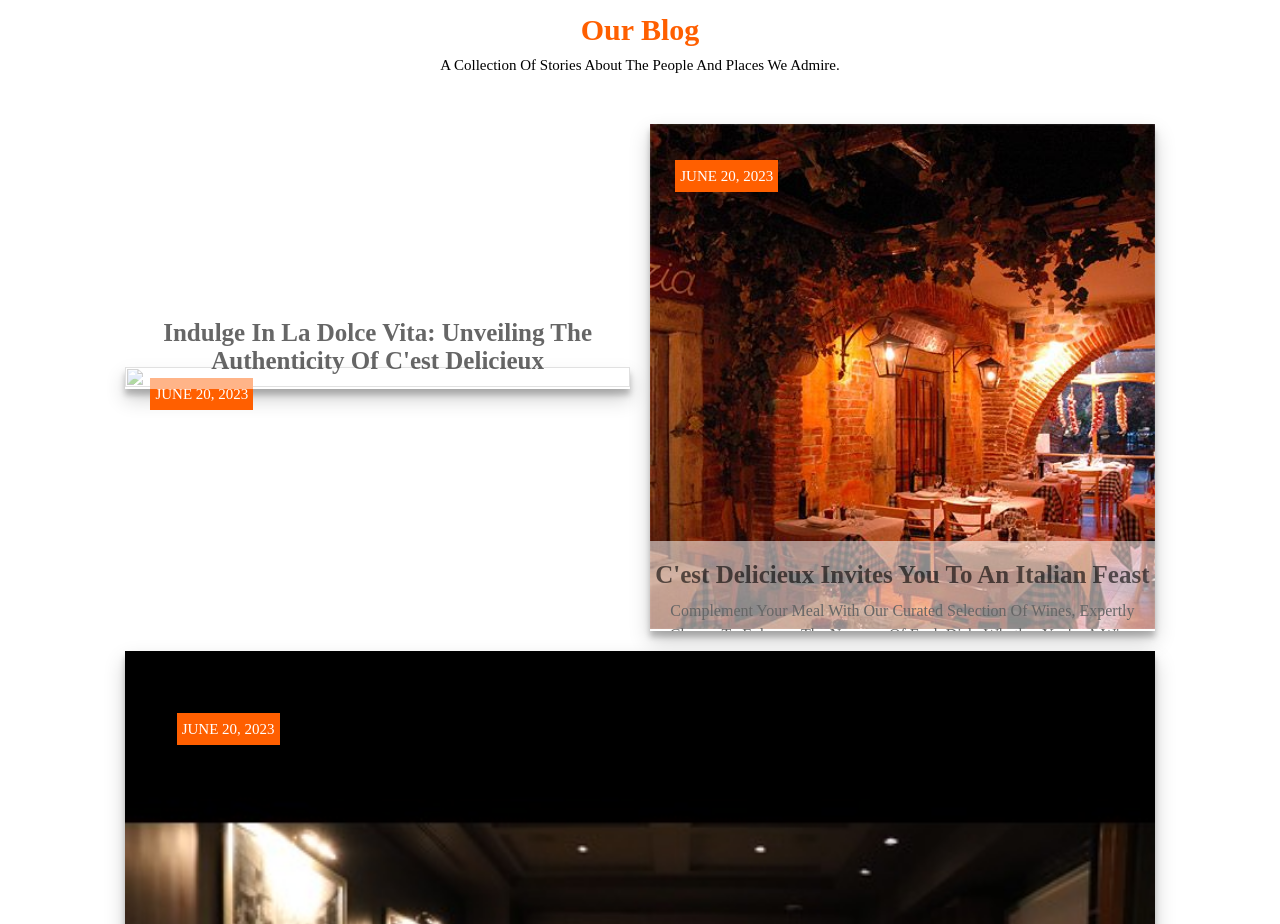
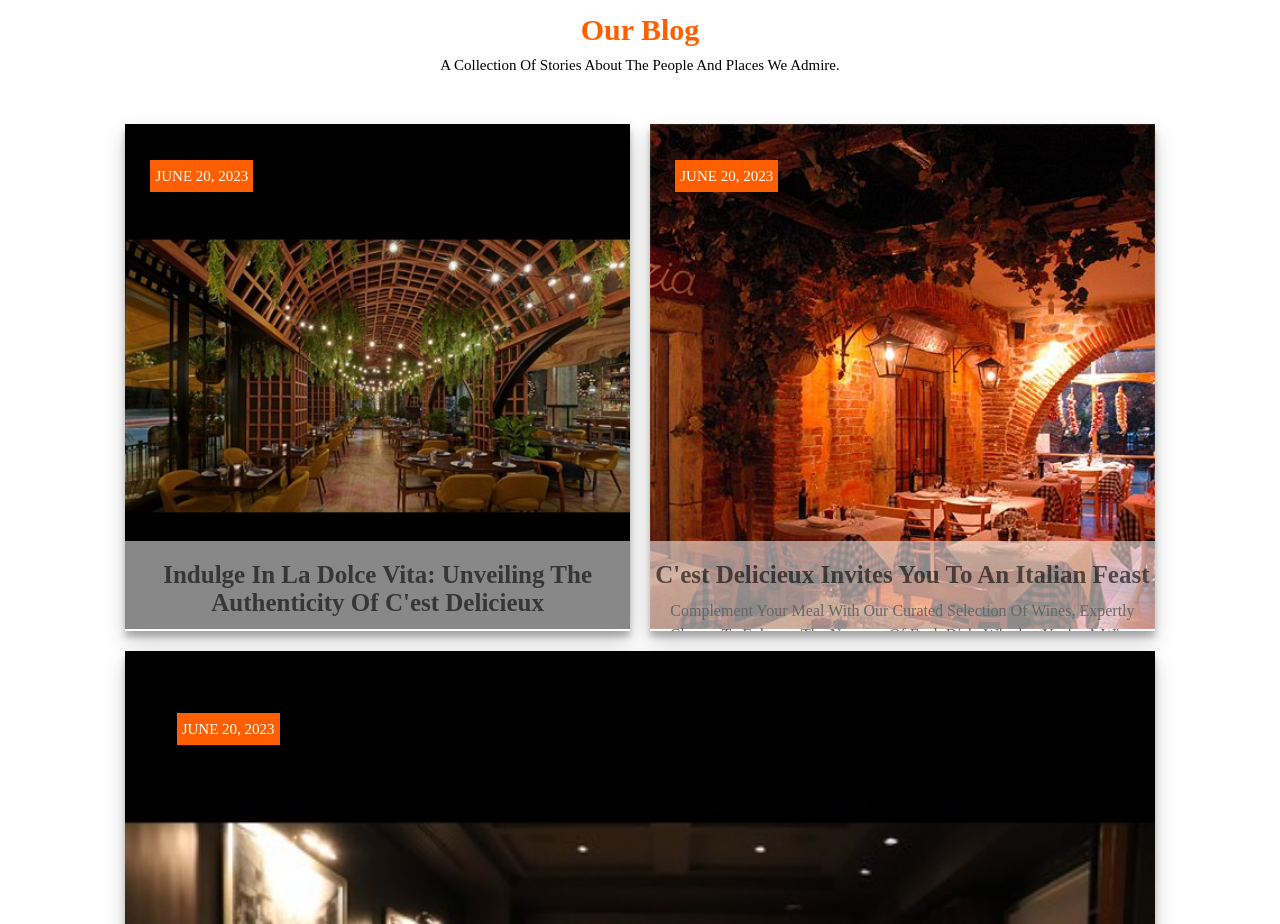
Before and after one commit to jomari18/Final-Project, a plain HTML site: page index.html in a window 1280 px wide. Shown: the part 6277-7201 px from the top of the page. Drawn offline with Linux system fonts and the light colour scheme.

Commit message:
Update index.html

```diff
--- a/index.html
+++ b/index.html
@@ -502,7 +502,7 @@
                 <div class="box">
                     <p class="date">june 20, 2023</p>
                     <div class="img-box">
-                        <img src="image/ces11.jpg" alt="">
+                        <img src="ces11.jpg" alt="">
                     </div>
                         <div class="detail">
                             <h1>Indulge in La Dolce Vita: Unveiling the Authenticity of C'est Delicieux </h1>
```
